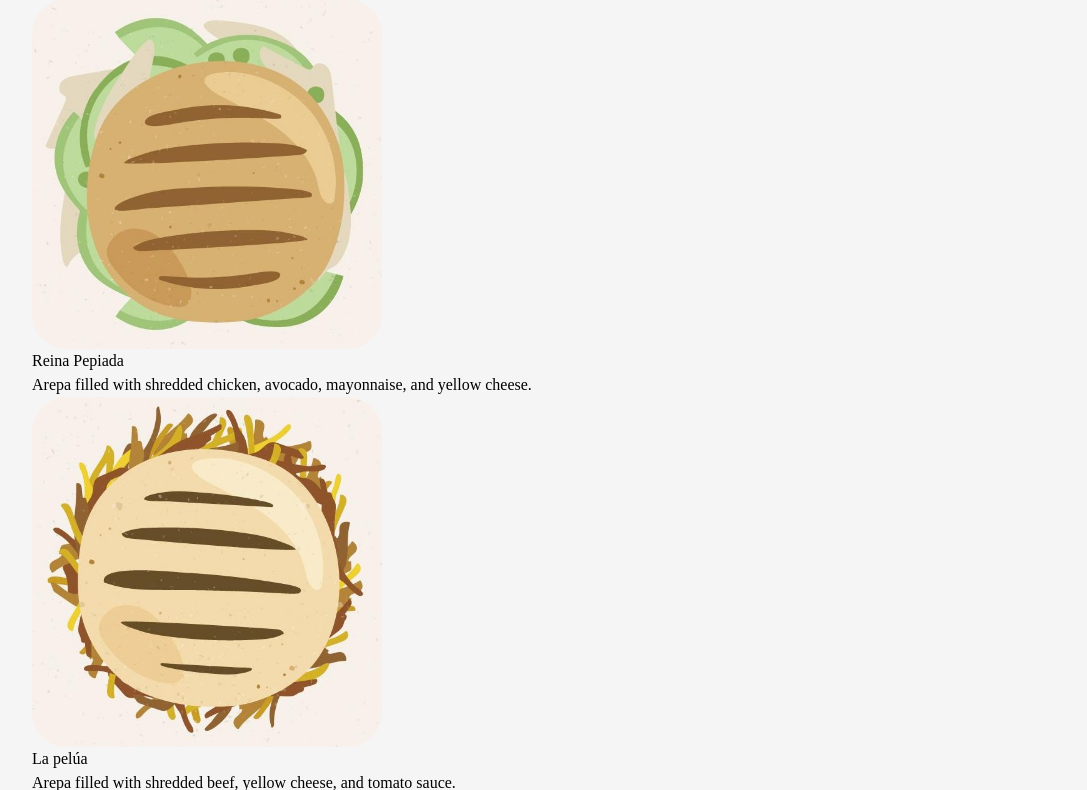
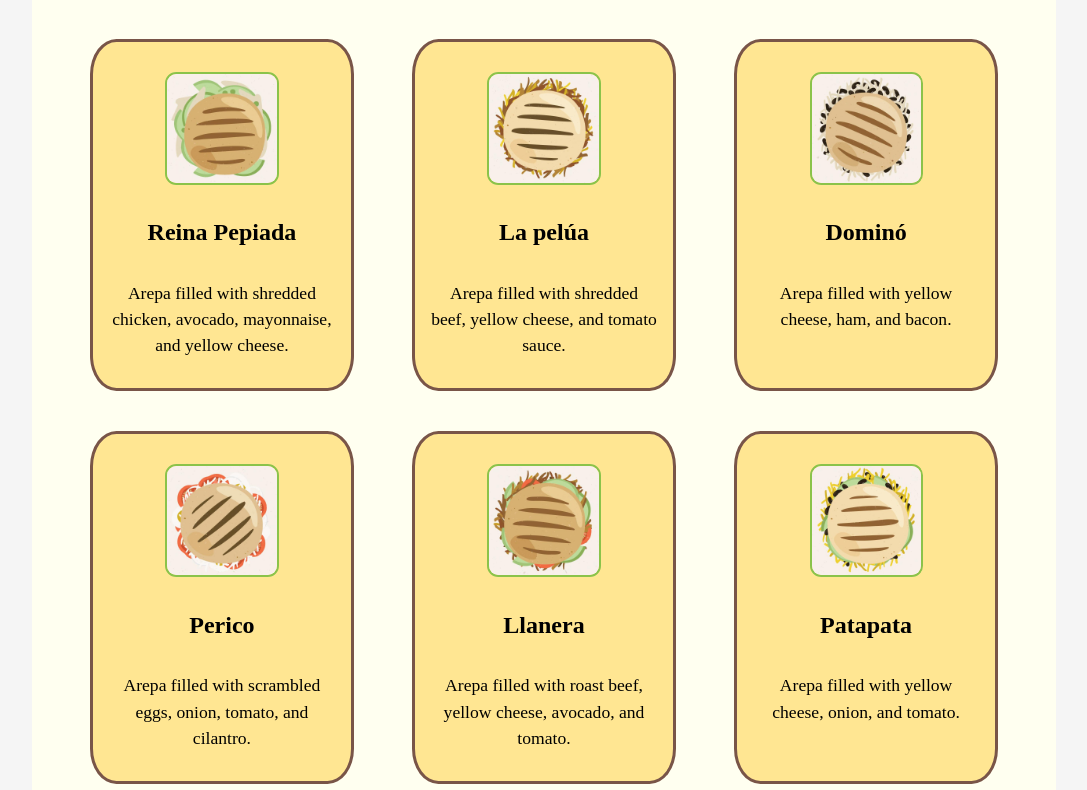
Before and after one commit to d2038/restaurant-page, a website built with webpack: page src/index.html in a window 1280 px wide. Shown: the part 149-939 px from the top of the page, without its empty margins (96-1183 px from the left). Built offline with nearby package versions, Linux system fonts and the light colour scheme.

Commit message:
Add styles to menu elements

```diff
--- a/src/components/header/header.css
+++ b/src/components/header/header.css
@@ -16,7 +16,7 @@
     display: flex;
     justify-content: space-evenly;
     padding: 10px;
-    color: #CCCCCC;
+    color: #dddddd;
     font-size: 1.5rem;
     font-family: Arial, Helvetica, sans-serif;
 }
--- a/src/components/home/home.css
+++ b/src/components/home/home.css
@@ -6,16 +6,16 @@
     flex: 1;
 }
 
-.image {
+.image-home {
     border-radius: 10%;
     width: 40%;
-    height: 40%;
+    aspect-ratio: 1;
     max-width: 350px;
 }
 
 .text-container {
     font-size: 1.5rem;
-    width: 30ch;
+    max-width: 30ch;
     text-align: center;
     display: flex;
     flex-direction: column;
--- a/src/components/home/home.js
+++ b/src/components/home/home.js
@@ -10,7 +10,7 @@ const home = () => {
     const textContainer = createElement('div', 'text-container');
     const textOne = createElement('div', 'text-1', text[0]);
     const textTwo = createElement('div', 'text-2', text[1]);
-    const image = createElement('img', 'image', null, imageFile);
+    const image = createElement('img', 'image-home', null, imageFile);
 
     textContainer.append(textOne, textTwo);
     home.append(textContainer, image);
--- a/src/components/menu/menu.css
+++ b/src/components/menu/menu.css
@@ -0,0 +1,45 @@
+.menu {
+    display: flex;
+    justify-content: space-evenly;
+    align-items: baseline;
+    background-color: #FFFFF0;
+    flex-grow: 1;
+    flex-wrap: wrap;
+    gap: 40px;
+    padding: 40px;
+}
+
+.card {
+    width: 28%;
+    aspect-ratio: 3 / 4;
+    display: flex;
+    flex-direction: column;
+    align-items: center;
+    justify-content: space-evenly;
+    border: 3px solid #795548;
+    border-radius: 10%;
+    background-color: hsla(45, 100%, 51%, 0.4);
+    padding: 0 16px;
+}
+
+.image {
+    border-radius: 10%;
+    width: 50%;
+    aspect-ratio: 1;
+    max-width: 350px;
+    border: 2px solid #8BC34A;
+}
+
+.title {
+    font-size: 1.5rem;
+    font-weight: bold;
+}
+
+.text {
+    color: black;
+    max-width: 30ch;
+    height: 3lh;
+    text-align: center;
+    font-size: 1.1rem;
+    font-weight: 500;
+}
```
